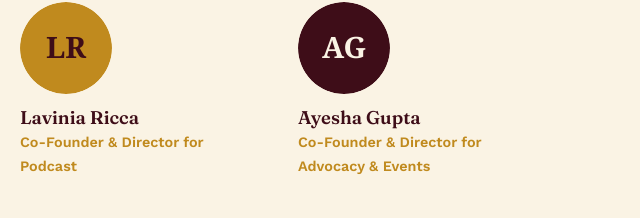
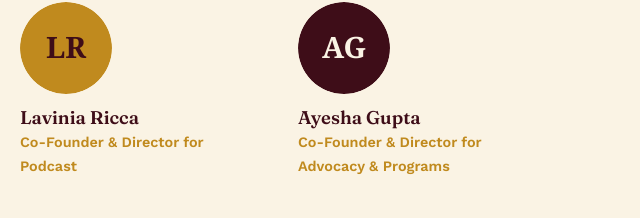
Before and after one commit to vanessa-160901/Golden-Z-Website, a plain HTML site: page team.html in a window 1280 px wide. Shown: the part 569-787 px from the top of the page, 640-1280 px from the left. Drawn offline with nearby package versions, Linux system fonts and the light colour scheme.

Commit message:
Update role description for Ayesha Gupta

```diff
--- a/team.html
+++ b/team.html
@@ -99,7 +99,7 @@
             <text x="50" y="50" dy="0.35em" text-anchor="middle" font-family="Georgia, serif" font-size="32" font-weight="600" fill="#FAF3E4">AG</text>
           </svg>
           <h3>Ayesha Gupta</h3>
-          <span class="role">Co-Founder &amp; Director for Advocacy &amp; Events</span>
+          <span class="role">Co-Founder &amp; Director for Advocacy &amp; Programs</span>
         </div>
 
         <div class="person">
```
